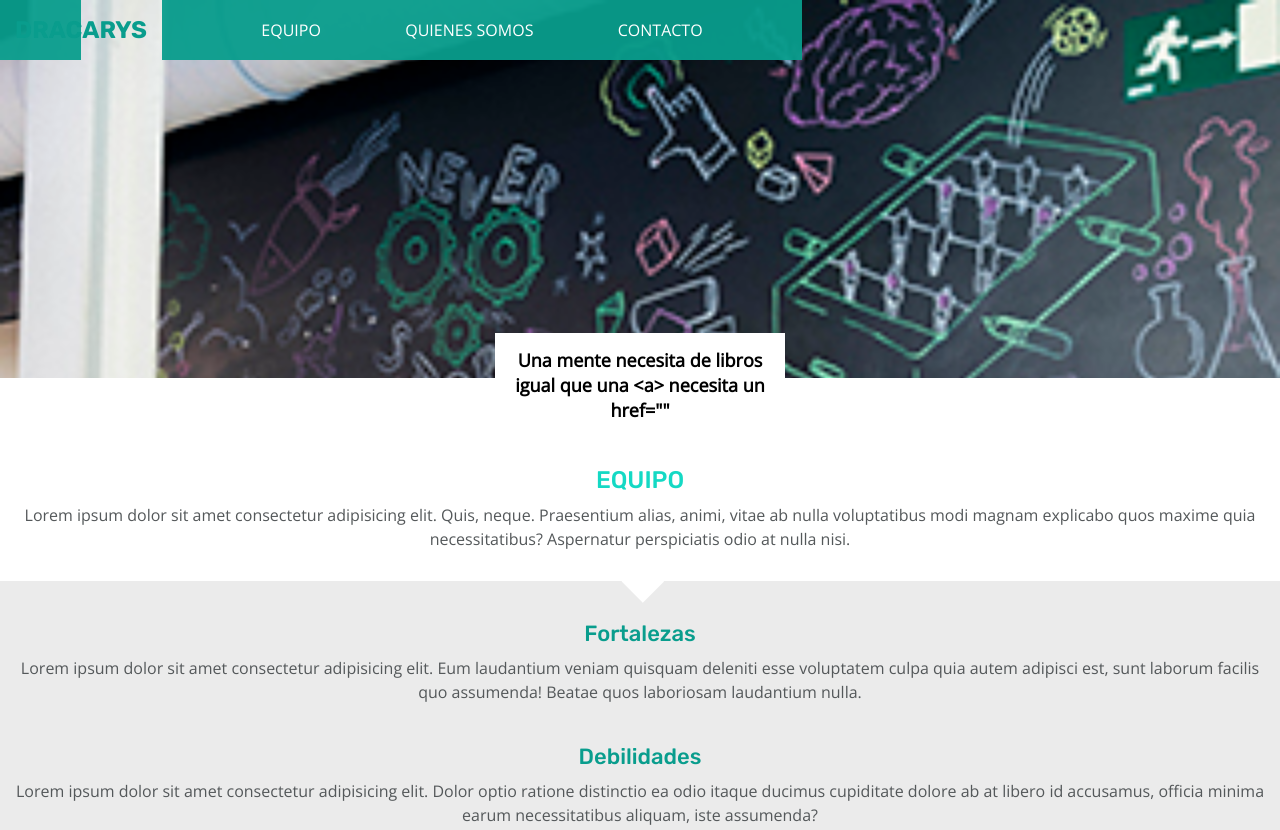
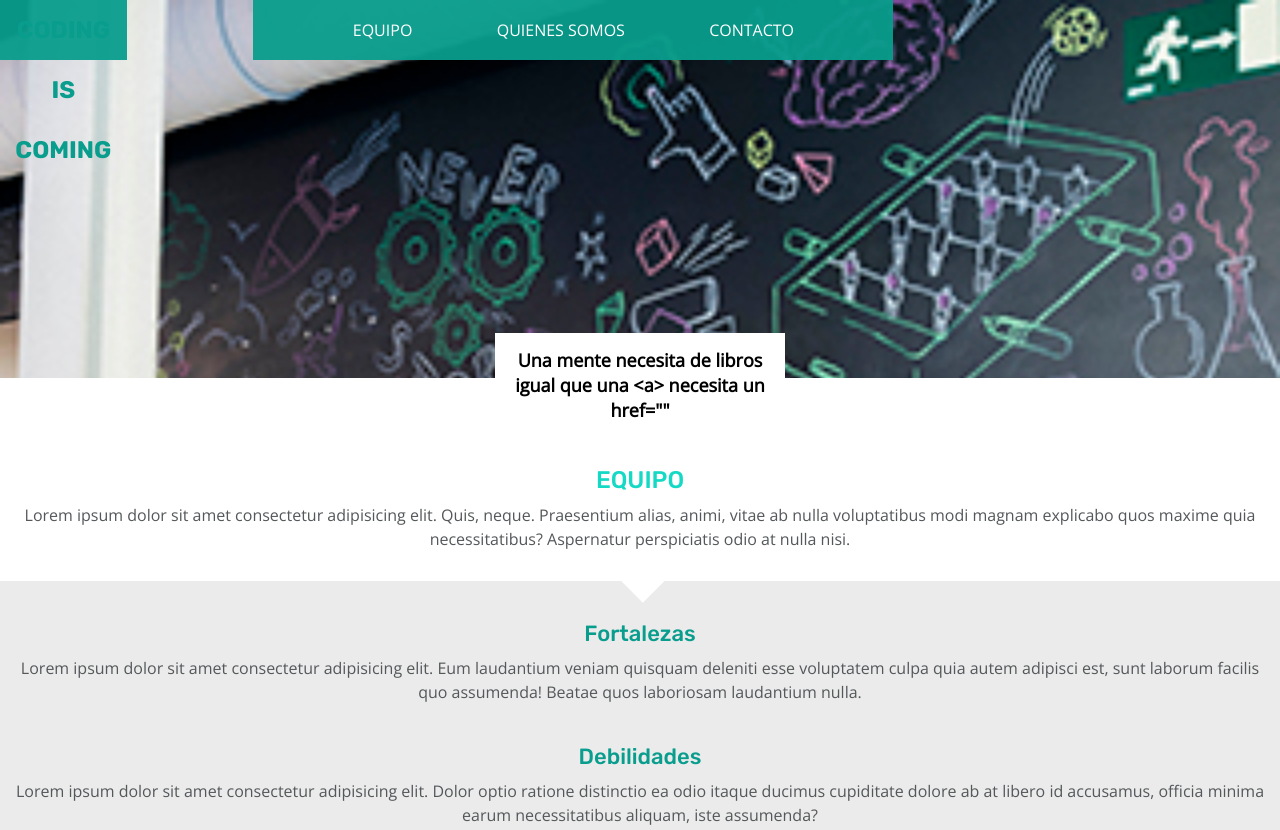
Before and after one commit to samanthacancino/dracarys_old, a plain HTML site: page index.html in a window 1280 px wide. Shown: the top 830 px of the page. Drawn offline with nearby package versions, Linux system fonts and the light colour scheme.

Commit message:
Change name

```diff
--- a/index.html
+++ b/index.html
@@ -18,7 +18,7 @@
             <div class="backgroundname">
                 <div class="name">
                     <div class="container">
-                        <h1>DRACARYS</h1>
+                        <h1>CODING IS COMING</h1>
                     </div>
                 </div>
             </div>
```
